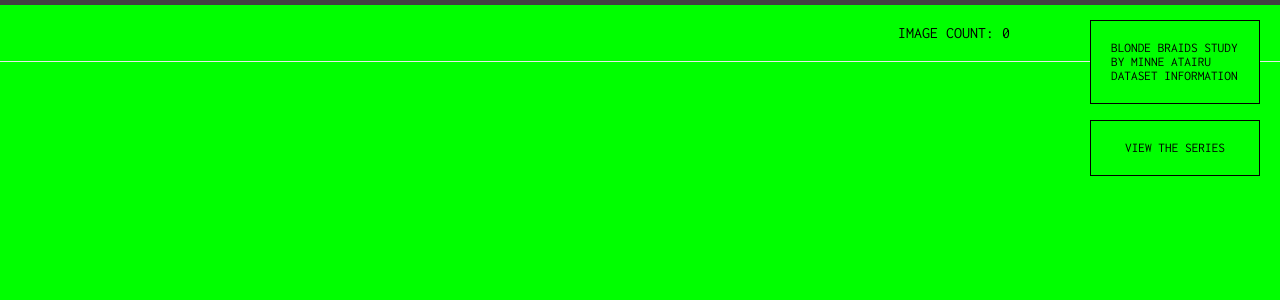
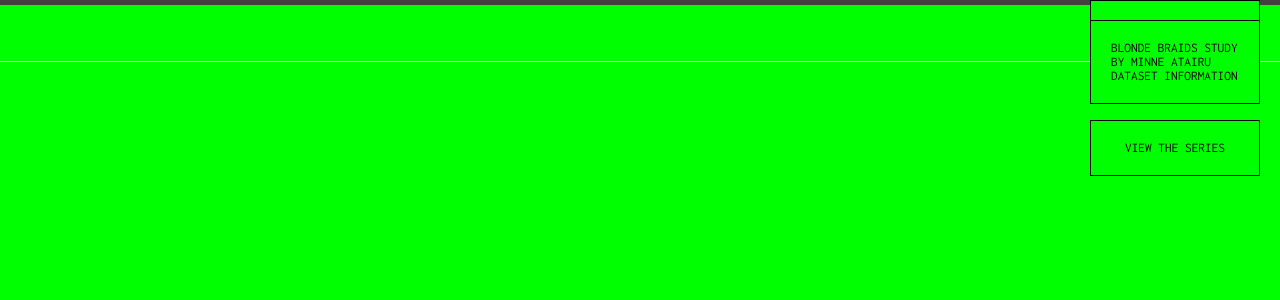
Before and after one commit to saimayasmeen4/minneatairu-json.github.io, a Jekyll site: the page built from about.markdown, in a window 1280 px wide. Shown: the top 300 px of the page. Built offline with Jekyll 4.4.1, drawn with Linux system fonts in a browser that asks for light colours; comment, search, counter and statistics services are not loaded.

Commit message:
image count button

```diff
--- a/_includes/header.html
+++ b/_includes/header.html
@@ -5,9 +5,9 @@
 
     <nav class="site-nav">
 
-      <div id="imageCount">IMAGE COUNT: 0</div>
 
       <div class="fixed-column">
+        <button id="imageCount" class="image-count">IMAGE COUNT: 0</button>
 
       <button id="learnMoreBtn" class="learn-more-btn">
         <div>BLONDE BRAIDS STUDY</div>
@@ -138,6 +138,22 @@
         }
 
         body{margin:0}
+        .image-count{   padding: 20px;
+          display: flex;
+          flex-direction: column;
+          align-items: left;
+          justify-content: left;
+          position: fixed;
+          top: 0px;
+          font-family: 'Inconsolata', monospace;
+          right: 20px;
+          z-index: 1000;
+          background: lime;
+          box-shadow: none;
+          border: 1px solid;
+          text-align: left;width: 170px;
+          margin-bottom: 10px;}
+
         .learn-more-btn {
           padding: 20px;
           display: flex;
@@ -251,7 +267,6 @@ border:1px solid;
         }
 }
 
-
       </style>
       <script src="https://code.jquery.com/jquery-3.7.0.js"></script>
       <script>
```
